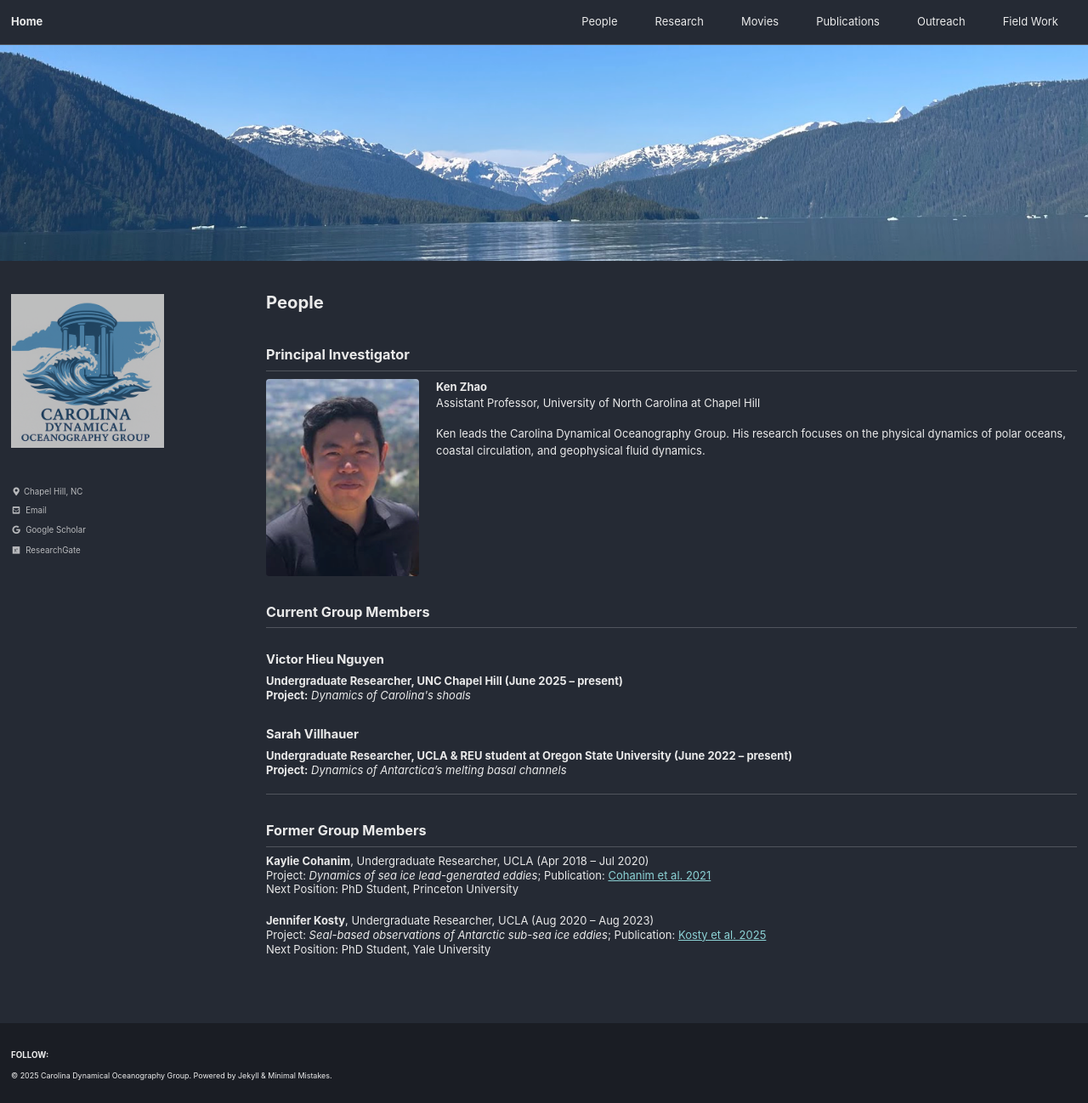
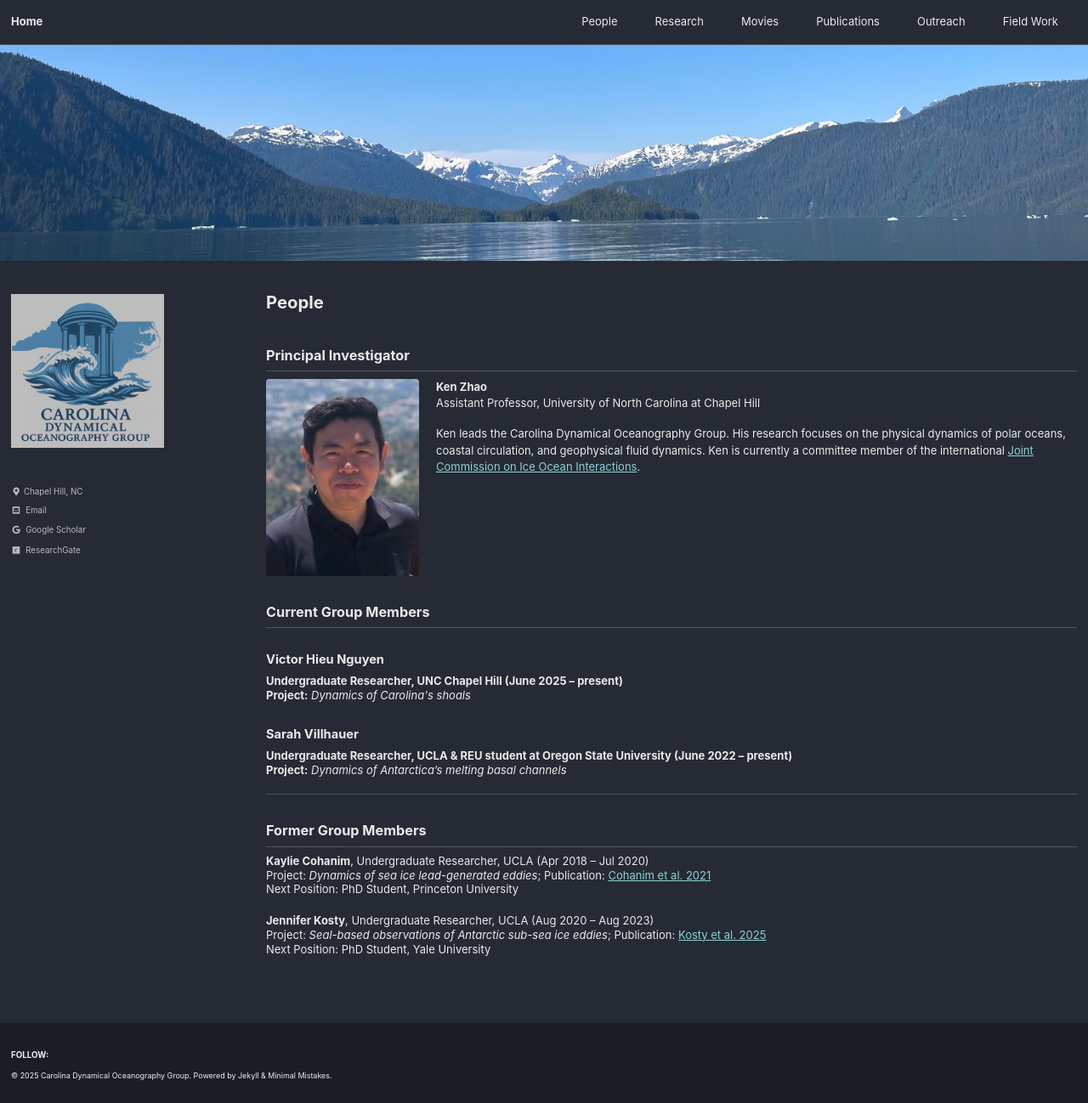
Before and after one commit to unc-ocean-dynamics/unc-ocean-dynamics.github.io, a Jekyll site: the page built from _pages/people.md, in a window 1280 px wide and 1298 px high. Shown: the whole window at 85% size. Built offline with Jekyll 4.4.1, drawn with Linux system fonts in a browser that asks for light colours; cached includes are drawn as plain includes.

Commit message:
Update people.md

```diff
--- a/_pages/people.md
+++ b/_pages/people.md
@@ -14,7 +14,8 @@ permalink: /people/
     Assistant Professor, University of North Carolina at Chapel Hill
   </p>
   <p>
-    Ken leads the Carolina Dynamical Oceanography Group. His research focuses on the physical dynamics of polar oceans, coastal circulation, and geophysical fluid dynamics.
+    Ken leads the Carolina Dynamical Oceanography Group. His research focuses on the physical dynamics of polar oceans, coastal circulation, and geophysical fluid dynamics. Ken is currently a committee member of the international
+    <a href="https://sites.google.com/view/jcioi/home" target="_blank">Joint Commission on Ice Ocean Interactions</a>.
   </p>
 </div>
 
```
